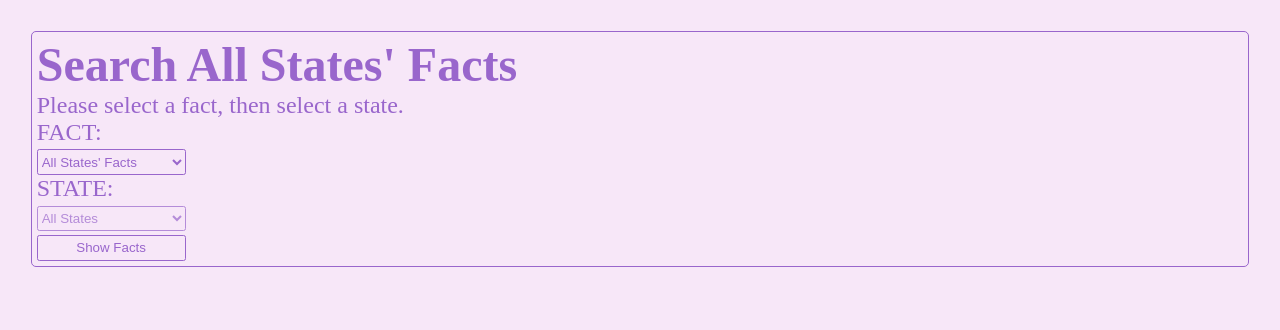
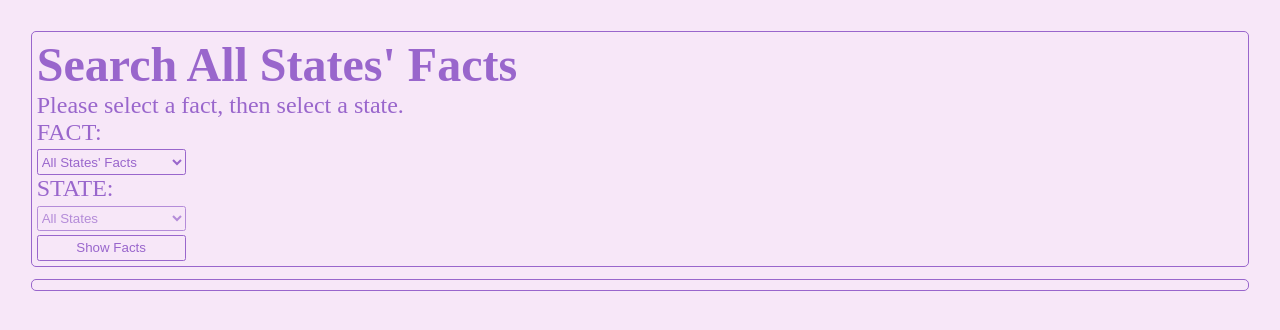
Before and after one commit to stevenburris1978/Inf653GvaFinalFunFactsRestApi, a website: page views/index.html in a window 1280 px wide. Drawn offline with Linux system fonts and the light colour scheme; no server answers.

Commit message:
funfactsapp 1.0

```diff
--- a/public/css/style.css
+++ b/public/css/style.css
@@ -17,7 +17,14 @@ header {
     border: 0.1rem solid hsl(270, 50%, 60%);
     border-radius: 0.3125rem;
     padding: 0.3125rem;
+}
 
+.stateList {
+    border: 0.1rem solid hsl(270, 50%, 60%);
+    border-radius: 0.3125rem;
+    padding: 0.3125rem;
+    margin-top: 1%;
+    overflow-wrap: break-word;
 }
 
 button {
--- a/views/index.html
+++ b/views/index.html
@@ -37,8 +37,11 @@
         <button id="addFunFact">Add Fun Fact</button>
         <div id="currentFunFacts"></div>
     </div>
-    <div id="stateInfo"></div>
-    <div id="statesList"></div>
-    <script src="/js/loadStates.js"></script>
+    <div class="stateList">
+        <div id="stateInfo"></div>
+        <div id="statesList"></div>
+    </div>
+
+<script src="/js/loadStates.js"></script>
 </body>
 </html>
```
